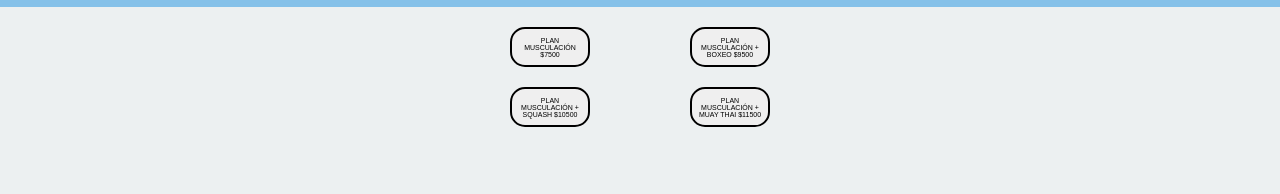
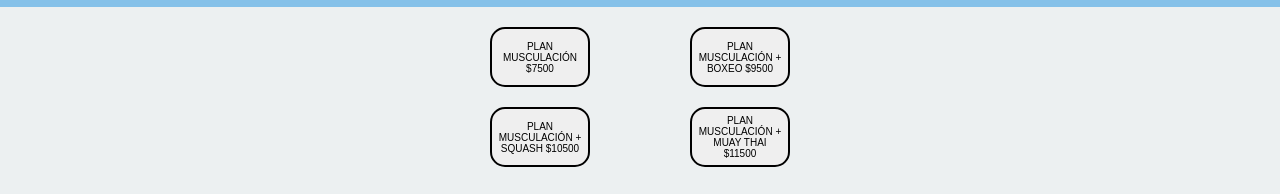
Before and after one commit to slopez11/PreEntrega3-Lopez, a website: page index.html in a window 1280 px wide. Shown: the part 83-277 px from the top of the page. Drawn offline with Linux system fonts and the light colour scheme.

Commit message:
creamos mixin y completamos el responsive del index

```diff
--- /dev/null
+++ b/scss/base/_mixin.scss
@@ -0,0 +1,8 @@
+@mixin botones-planes ($border,$bd-rad,$height,$width,$f-s) {
+    border: $border;
+    border-radius: $bd-rad;
+    text-align: center;
+    height: $height;
+    width: $width;
+    font-size: $f-s;
+}
--- a/scss/components/_index.scss
+++ b/scss/components/_index.scss
@@ -51,12 +51,7 @@
             gap: 20px;
             .plan-musc {
                 button {
-                    border: 2px solid black;
-                    border-radius: 15px;
-                    text-align: center;
-                    height: 100px;
-                    width: 200px;
-                    font-size: 18px;
+                    @include botones-planes (2px solid gray,15px,100px,200px,18px)
                 }
                 button:hover {
                     background-color: nth($colores,3);
@@ -64,12 +59,7 @@
             }
             .plan-squash {
                 button {
-                    border: 2px solid black;
-                    border-radius: 15px;
-                    text-align: center;
-                    height: 100px;
-                    width: 200px;
-                    font-size: 18px;
+                    @include botones-planes (2px solid black,15px,100px,200px,18px)
                 }
                 button:hover {
                     background-color: nth($colores,3);
@@ -82,12 +72,7 @@
             gap: 20px;
             .plan-boxeo {
                 button {
-                    border: 2px solid black;
-                    border-radius: 15px;
-                    text-align: center;
-                    height: 100px;
-                    width: 200px;
-                    font-size: 18px;
+                    @include botones-planes (2px solid rgb(199, 44, 44),15px,100px,200px,18px)
                 }
 
                 button:hover {
@@ -96,12 +81,7 @@
             }
             .plan-muaythai {
                 button {
-                    border: 2px solid black;
-                    border-radius: 15px;
-                    text-align: center;
-                    height: 100px;
-                    width: 200px;
-                    font-size: 18px;
+                    @include botones-planes (2px solid gold,15px,100px,200px,18px)
                 }
                 button:hover {
                     background-color: nth($colores,3);
--- a/scss/components/_responsive.scss
+++ b/scss/components/_responsive.scss
@@ -57,6 +57,59 @@
     }
 
 }
+
+@media (max-width: 1350px) {
+    .pag-inicio {
+        .planes {
+            .planes1{
+                .plan-musc {
+                    button {
+                        border: 2px solid black;
+                        border-radius: 15px;
+                        text-align: center;
+                        height: 60px;
+                        width: 100px;
+                        font-size: 10px;
+                    }
+                }
+                .plan-squash {
+                    button {
+                        border: 2px solid black;
+                        border-radius: 15px;
+                        text-align: center;
+                        height: 60px;
+                        width: 100px;
+                        font-size: 10px;
+                    }
+                }
+            }
+            .planes2{
+                .plan-boxeo {
+                    button {
+                        border: 2px solid black;
+                        border-radius: 15px;
+                        text-align: center;
+                        height: 60px;
+                        width: 100px;
+                        font-size: 10px;
+                    }
+                }
+                .plan-muaythai {
+                    button {
+                        border: 2px solid black;
+                        border-radius: 15px;
+                        text-align: center;
+                        height: 60px;
+                        width: 100px;
+                        font-size: 10px;
+                    }
+                }
+            }
+        }
+    }
+}
+
+@media (max-width: 432px) {
     .pag-inicio {
         .planes {
             .planes1{
@@ -104,8 +157,9 @@
                 }
             }
         }
+    }
+}
 
-}
 
 @media (max-width: 432px) {
     footer {
```
Also changed, not shown: css/style.css, 1 other file. Lines whose indentation alone changed are shown as unchanged.
